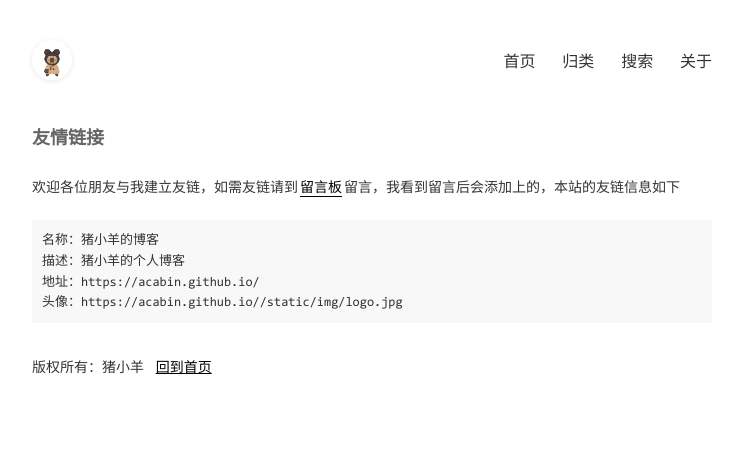
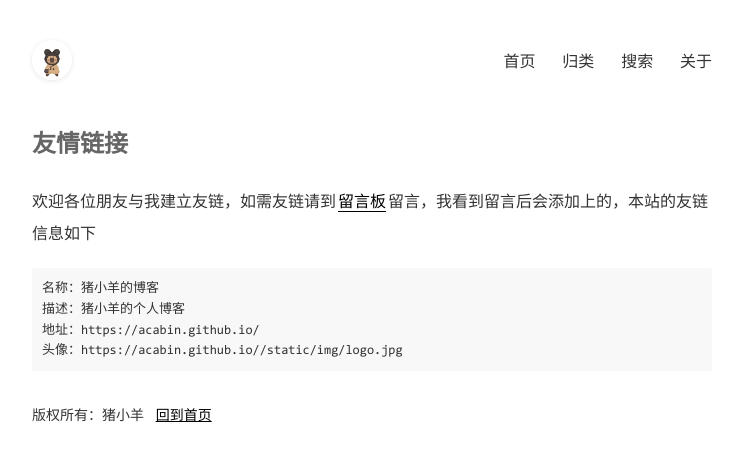
Before and after one commit to acabin/acabin.github.io, a Jekyll site: the page built from pages/links.md, in a window 1280 px wide. Shown: the top 461 px of the page, without its empty margins (268-1011 px from the left). Built offline with Jekyll 4.4.1, drawn with Linux system fonts in a browser that asks for light colours.

Commit message:
Update post.css

```diff
--- a/static/css/post.css
+++ b/static/css/post.css
@@ -1,10 +1,10 @@
 .page-post {
-  font-size: 14px;
+  font-size: 16px;
   line-height: 2;
   word-break: break-all;
 }
 .page-post .title {
-  font-size: 18px;
+  font-size: 24px;
   font-weight: bold;
   color: #666666;
 }
```
